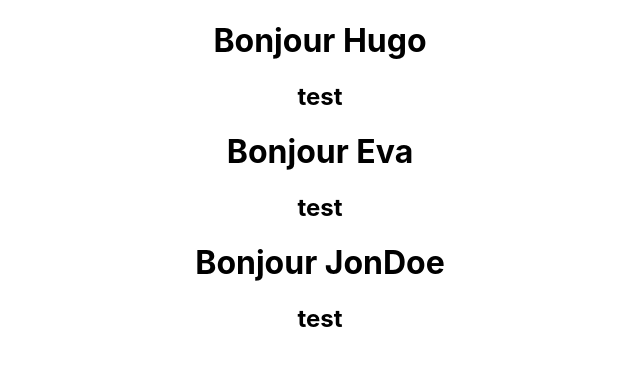
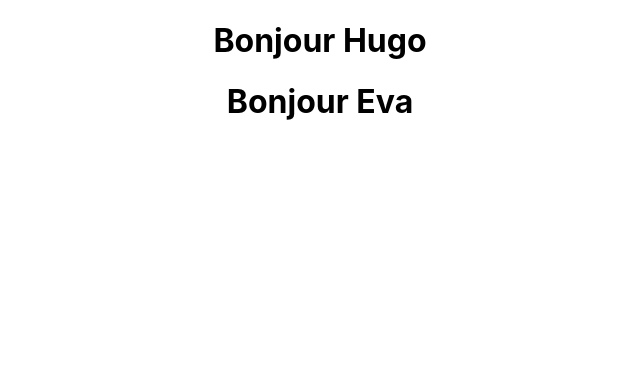
Before and after one commit to MGuillaumeF/appcontacts-react, a React (Create React App) app: page / in a window 1280 px wide. Shown: the top 366 px of the page, without its empty margins (320-960 px from the left). Built offline with nearby package versions, Linux system fonts and the light colour scheme.

Commit message:
Add propTypes in title component

```diff
--- a/src/App.tsx
+++ b/src/App.tsx
@@ -7,9 +7,8 @@ function App() {
   const applicationStateName2 : any = useState('Eva');
   return (
     <div className="App">
-      <Title nom={applicationStateName1[0]}>test</Title>
-      <Title nom={applicationStateName2[0]}>test</Title>
-      <Title>test</Title>
+      <Title nom={applicationStateName1[0]}/>
+      <Title nom={applicationStateName2[0]}/>
     </div>
   );
 }
--- a/src/components/title/Title.tsx
+++ b/src/components/title/Title.tsx
@@ -1,12 +1,15 @@
 import React from 'react';
-type TitleProps = {
-    nom? : string
+import PropTypes from 'prop-types';
+
+const Title = (props : any) => {
+    return (
+        <div>
+            <h1> Bonjour {props.nom}</h1>
+        </div>
+    );
+}
+Title.propTypes = {
+    nom : PropTypes.string.isRequired
 }
 
-const Title = (props : any) => <div>
-<h1>Bonjour {props.nom !== undefined ? props.nom : 'JonDoe'}</h1>
-<h2>{props.children}</h2>
-
-</div>
-
 export default Title;
```
